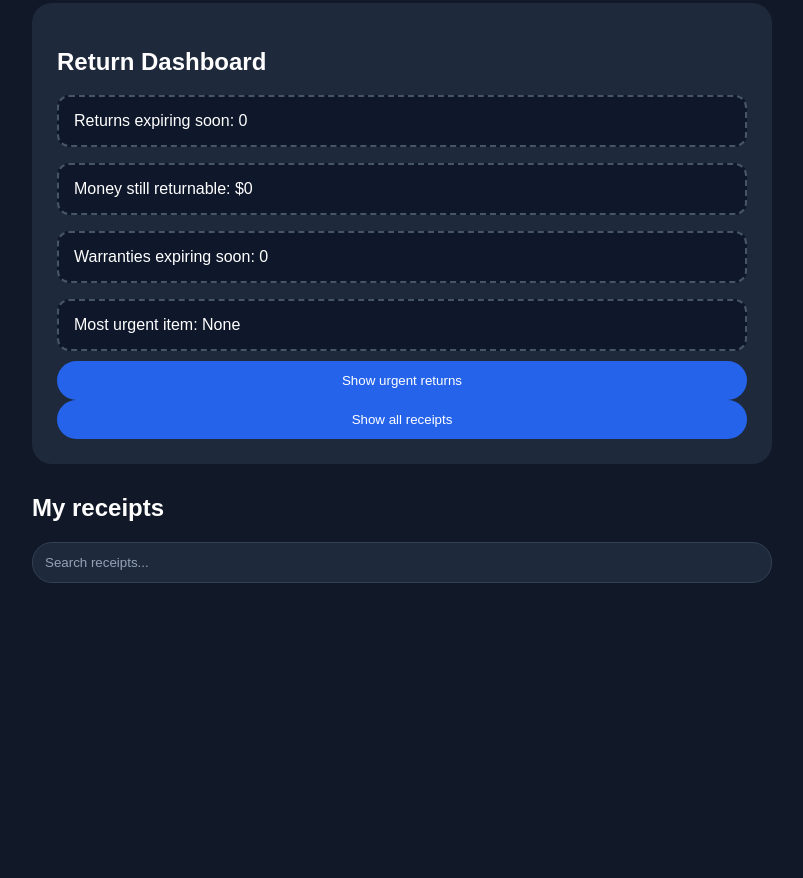
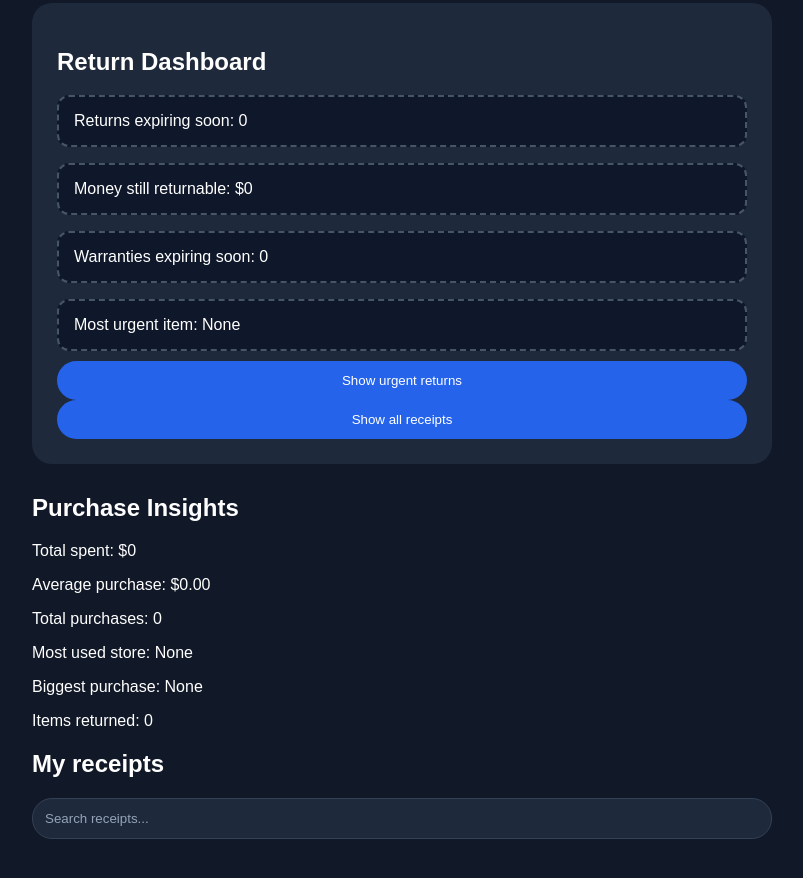
Before and after one commit to Hushroot/Receiptr, a plain HTML site: page index.html in a window 1280 px wide. Shown: the part 723-1601 px from the top of the page, without its empty margins (238-1041 px from the left). Before the commit the page ends 1361 px from the top, so only its background shows below. Drawn offline with Linux system fonts and the light colour scheme.

Commit message:
Add purchase insights

```diff
--- a/index.html
+++ b/index.html
@@ -28,6 +28,15 @@
         <button onclick="showUrgentReturns()">Show urgent returns</button>
         <button onclick="showAllReceipts()">Show all receipts</button>
     </section>
+    <section class="insights">
+        <h2>Purchase Insights</h2>
+        <p>Total spent: $<span id="totalSpent">0</span></p>
+        <p>Average purchase: $<span id="averagePurchase">0</span></p>
+        <p>Total purchases: <span id="totalPurchases">0</span></p>
+        <p>Most used store: <span id="topStore">None</span></p>
+        <p>Biggest purchase: <span id="biggestPurchase">None</span></p>
+        <p>Items returned: <span id="returnedCount">0</span></p>
+    </section>
         <h2>My receipts</h2>
 
         <input id="search" placeholder="Search receipts..." oninput="searchReceipts()">
--- a/script.js
+++ b/script.js
@@ -13,12 +13,14 @@ function addPurchase() {
     localStorage.setItem("receiptsData", JSON.stringify(receiptsData));
     showReceipts();
     updateDashboard();
+    updateInsights();
 }
 function deleteReceipt(index) {
     receiptsData.splice(index, 1);
     localStorage.setItem("receiptsData", JSON.stringify(receiptsData));
     showReceipts();
     updateDashboard();
+    updateInsights();
 }
 function searchReceipts() {
     let search = document.getElementById("search").value.toLowerCase();
@@ -128,6 +130,7 @@ function editReceipt(index) {
     localStorage.setItem("receiptsData", JSON.stringify(receiptsData));
     showReceipts();
     updateDashboard();
+    updateInsights();
 }
 function markAsReturned(index) {
     receiptsData[index].returned = true;
@@ -136,6 +139,7 @@ function markAsReturned(index) {
     showReceipts();
     updateDashboard();
     showAllReceipts();
+    updateInsights();
 }
 function updateDashboard() {
     let returnsSoon = 0;
@@ -191,6 +195,29 @@ function updateDashboard() {
         urgentBox.style.borderColor = "#475569"
     }
 }
+function updateInsights() {
+    let totalSpent = 0;
+    let totalPurchases = receiptsData.length;
+    let biggestPurchase = "None";
+    let biggestPrice = 0;
+    for (let receiptData of receiptsData) {
+        totalSpent = totalSpent + Number(receiptData.price);
+
+        if (Number(receiptData.price) > biggestPrice) {
+            biggestPrice = Number(receiptData.price);
+            biggestPurchase = receiptData.product + " - $" + receiptData.price;
+        }
+    }
+    let averagePurchase = 0;
+
+    if (totalPurchases > 0) {
+        averagePurchase = totalSpent / totalPurchases;
+    }
+    document.getElementById("totalSpent").textContent = totalSpent;
+    document.getElementById("totalPurchases").textContent = totalPurchases;
+    document.getElementById("averagePurchase").textContent = averagePurchase.toFixed(2);
+    document.getElementById("biggestPurchase").textContent = biggestPurchase;
+}
 function showUrgentReturns() {
     let receipts = document.getElementsByClassName("receipt-card");
     let today = new Date();
@@ -219,3 +246,4 @@ function showAllReceipts() {
 }
 showReceipts();
 updateDashboard();
+updateInsights();
```
